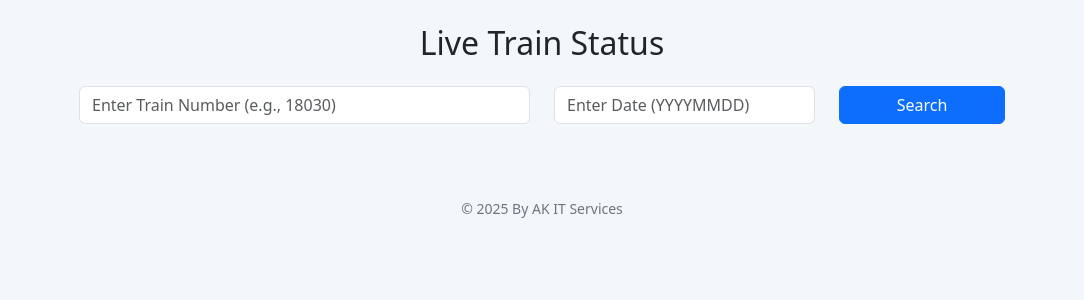
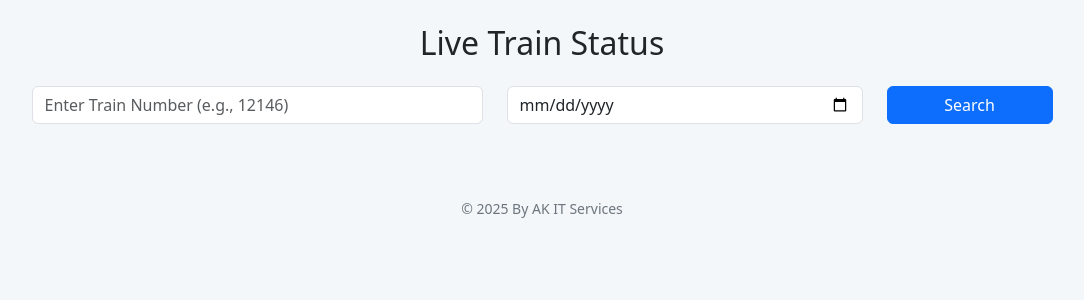
Before and after one commit to jituraj2/train-running-status, a Flask app: page / in a window 1280 px wide. Shown: the top 300 px of the page, without its empty margins (98-1182 px from the left). Run offline with Flask 3, Linux system fonts and the light colour scheme.

Commit message:
Update index.html

```diff
--- a/templates/index.html
+++ b/templates/index.html
@@ -7,27 +7,12 @@
   <link href="https://cdn.jsdelivr.net/npm/bootstrap@5.3.0/dist/css/bootstrap.min.css" rel="stylesheet" />
   <style>
     body { background-color: #f4f7fa; }
-    .card {
-      box-shadow: 0 0 12px rgba(0,0,0,0.1);
-      margin-bottom: 1rem;
-      border-left: 5px solid #0d6efd;
-      transition: transform 0.3s;
-    }
+    .card { box-shadow: 0 0 12px rgba(0,0,0,0.1); margin-bottom: 1rem; border-left: 5px solid #0d6efd; transition: transform 0.3s; }
     .card:hover { transform: scale(1.01); }
-    .current {
-      background-color: #e7f5ff !important;
-      border-left-color: #0dcaf0 !important;
-    }
-    .terminated {
-      background-color: #ffe3e3 !important;
-      border-left-color: #dc3545 !important;
-    }
+    .current { background-color: #e7f5ff !important; border-left-color: #0dcaf0 !important; }
+    .terminated { background-color: #ffe3e3 !important; border-left-color: #dc3545 !important; }
     .station-header { font-weight: 600; color: #0d6efd; }
-    footer {
-      margin-top: 2rem;
-      text-align: center;
-      color: #6c757d;
-    }
+    footer { margin-top: 2rem; text-align: center; color: #6c757d; }
   </style>
 </head>
 <body>
@@ -36,10 +21,10 @@
 
     <div class="mb-3 row justify-content-center">
       <div class="col-md-5">
-        <input type="text" id="trainNoInput" class="form-control" placeholder="Enter Train Number (e.g., 18030)" />
+        <input type="text" id="trainNoInput" class="form-control" placeholder="Enter Train Number (e.g., 12146)" />
       </div>
-      <div class="col-md-3">
-        <input type="text" id="dojInput" class="form-control" placeholder="Enter Date (YYYYMMDD)" />
+      <div class="col-md-4">
+        <input type="date" id="dojInput" class="form-control" />
       </div>
       <div class="col-md-2">
         <button class="btn btn-primary w-100" onclick="fetchStatus()">Search</button>
@@ -48,7 +33,6 @@
 
     <div id="status-message" class="alert text-center" style="display:none;"></div>
     <h5 id="train-info" class="text-center text-muted mb-3"></h5>
-
     <div class="row" id="stations-list"></div>
   </div>
 
@@ -59,13 +43,14 @@
   <script>
     function fetchStatus() {
       const trainNo = document.getElementById("trainNoInput").value.trim();
-  const doj = document.getElementById("dojInput").value.trim();
+      const doj = document.getElementById("dojInput").value;
+
       const statusMsg = document.getElementById("status-message");
       const trainInfo = document.getElementById("train-info");
       const container = document.getElementById("stations-list");
 
-  if (!trainNo || !doj || doj.length !== 8 || isNaN(doj)) {
-    alert("Please enter a valid train number and date in YYYYMMDD format.");
+      if (!trainNo || !doj) {
+        alert("Please enter both Train Number and Date of Journey (YYYY-MM-DD)");
         return;
       }
 
@@ -78,20 +63,11 @@
       fetch(`/live-status?train_number=${trainNo}&departure_date=${doj}`)
         .then(res => res.json())
         .then(data => {
-      document.body.innerHTML += `<pre>${JSON.stringify(data, null, 2)}</pre>`;
+          const body = data.body;
+          const stations = body?.stations || [];
 
-      // ✅ Updated condition with logging
-      const body = data?.body;
-      const stations = body?.stations;
-
-      if (!Array.isArray(stations)) {
+          if (!stations.length) {
             statusMsg.className = 'alert alert-danger text-center';
-        statusMsg.innerHTML = '❌ Invalid API response or missing data.';
-        return;
-      }
-
-      if (stations.length === 0) {
-        statusMsg.className = 'alert alert-warning text-center';
             statusMsg.innerHTML = '❌ No stations found for this train/date.';
             return;
           }
@@ -100,14 +76,12 @@
           statusMsg.innerHTML = `✅ ${body.train_status_message || 'Train status fetched successfully'}`;
           trainInfo.innerHTML = `Showing live status for <strong>Train No: ${trainNo}</strong><br><span class="text-muted">Date of Journey: ${doj}</span>`;
 
-      container.innerHTML = '';
-
           stations.forEach(station => {
+            const div = document.createElement("div");
+            div.className = "col-lg-6 col-md-12";
             const isCurrent = station.stationCode === body.current_station;
             const isTerminated = body.terminated && isCurrent;
 
-        const div = document.createElement("div");
-        div.className = "col-lg-6 col-md-12";
             div.innerHTML = `
               <div class="card ${isCurrent ? 'current' : ''} ${isTerminated ? 'terminated' : ''}">
                 <div class="card-body">
@@ -132,8 +106,6 @@
           statusMsg.innerHTML = '❌ Error: Failed to fetch live status';
         });
     }
-
   </script>
-
 </body>
 </html>
```
Lines whose indentation alone changed are shown as unchanged.
